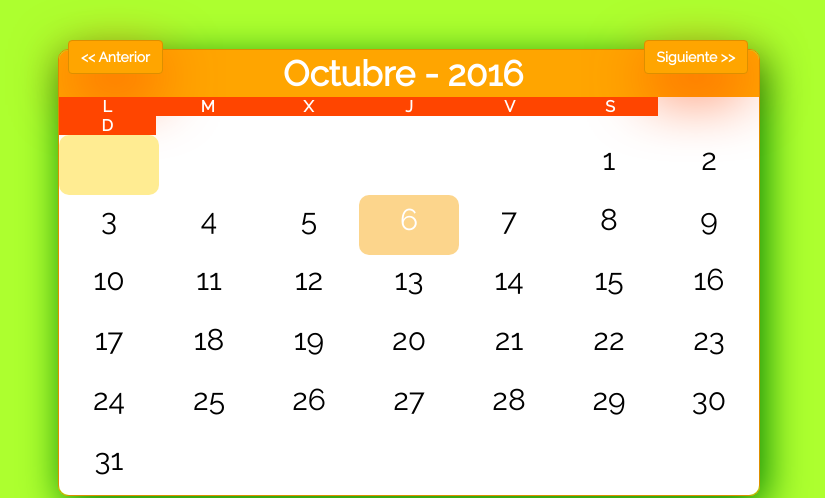
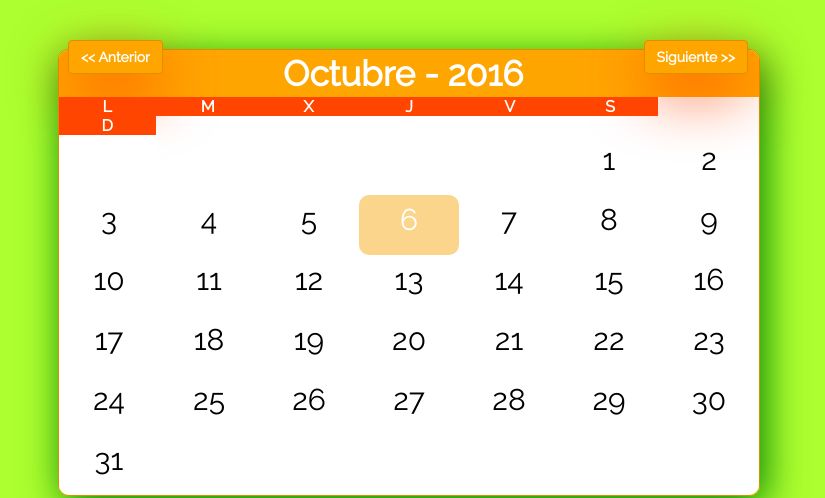
Before and after one commit to RSginer/rcalendarjs, a plain HTML site: page index.html in a window 1280 px wide. In both pictures the pointer is over the element 341 px from the left and 165 px from the top of the page. Shown: the top 498 px of the page, without its empty margins (232-1057 px from the left). Drawn offline with Linux system fonts and the light colour scheme.

Commit message:
Divs vacios arreglado

```diff
--- a/css/calendar.css
+++ b/css/calendar.css
@@ -62,6 +62,10 @@
     font-weight: bold;
     cursor:pointer;
 }
+.calendar__week__day:empty:hover{
+    background-color:#FFFFFF;
+    cursor:initial;
+}
 
 .calendar__week__day--current-day{
     background-color: #fcd58c;
@@ -87,7 +91,6 @@
     vertical-align: middle;
     cursor: pointer;
     border-radius: 4px;
-
 }
 .btn:hover{
     background-color: orangered;
```
